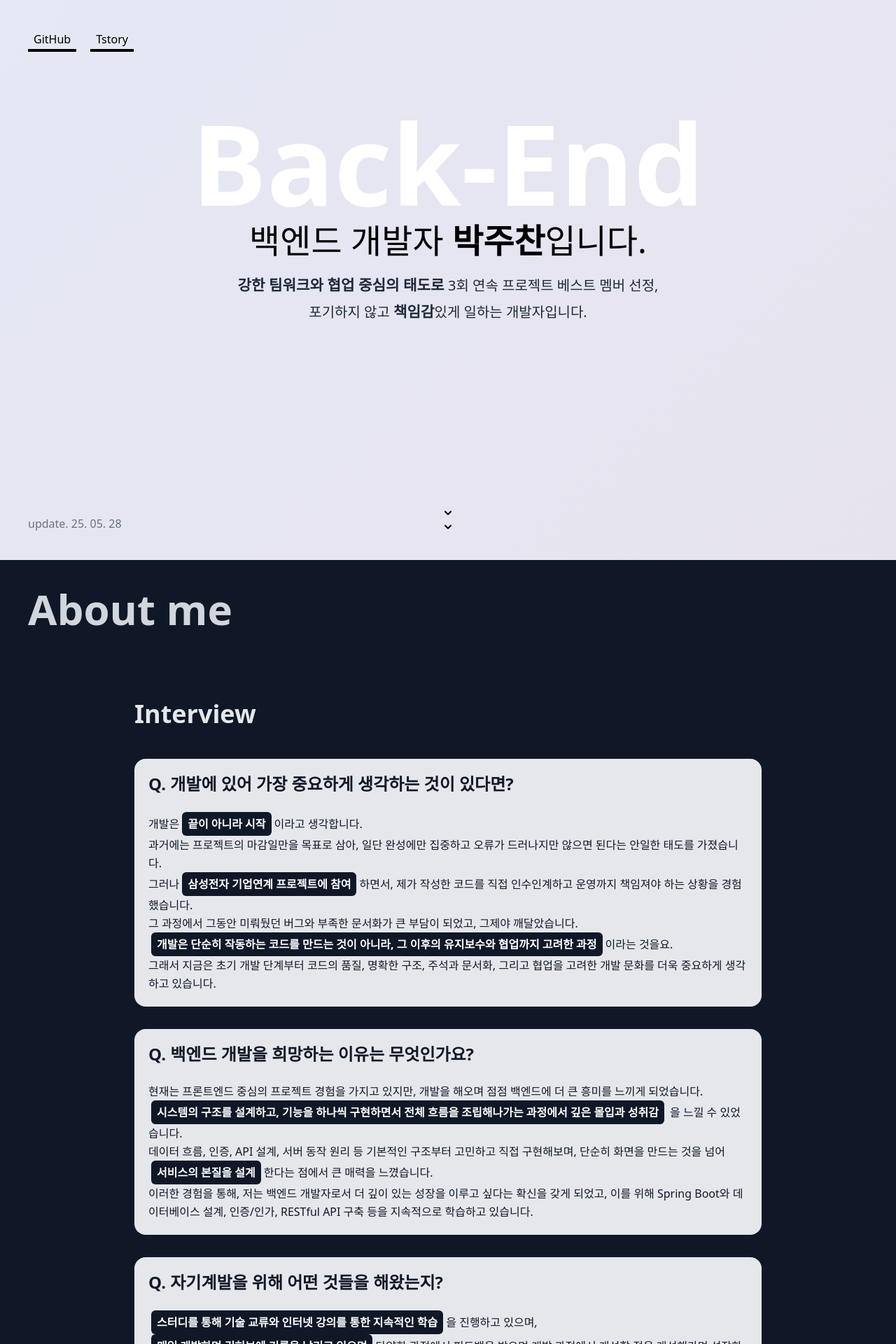
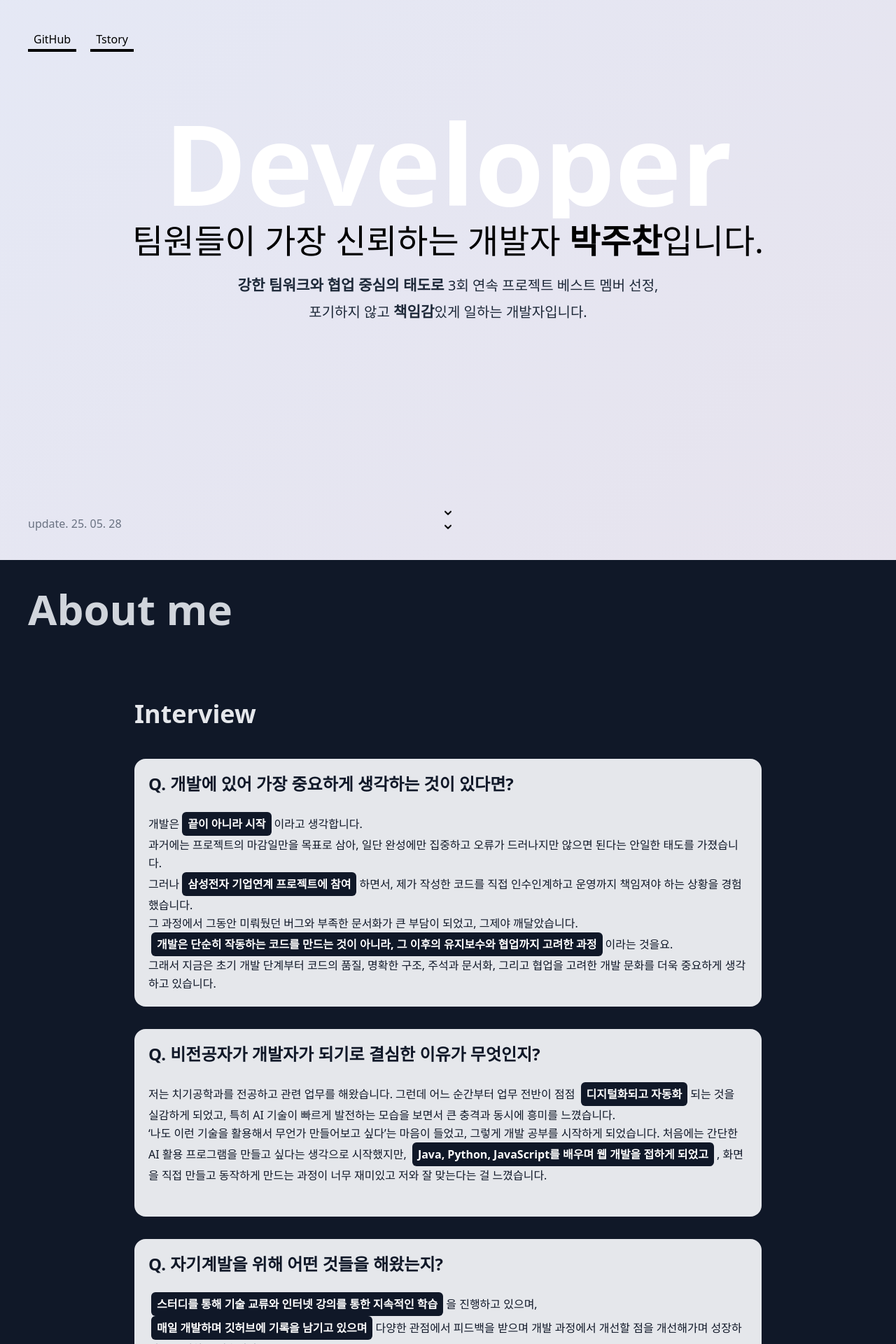
Before and after one commit to p990805/Portfolio, a React (Vite) app in the folder portfolio/: page / in a window 1280 px wide. Shown: the top 1920 px of the page at 70% size. Built offline with nearby package versions, Linux system fonts and the light colour scheme.

Commit message:
[FE] Design : 포트폴리오 내용 변경

```diff
--- a/portfolio/src/pages/AboutPage.jsx
+++ b/portfolio/src/pages/AboutPage.jsx
@@ -83,14 +83,14 @@ const AboutPage = () => {
               </div>
 
               <div className="relative text-base mb-5 bg-gray-200 text-gray-900 p-5 rounded-2xl">
-                <h5 className="text-2xl font-bold pb-6">Q. 백엔드 개발을 희망하는 이유는 무엇인가요?</h5>
+                <h5 className="text-2xl font-bold pb-6">Q. 비전공자가 개발자가 되기로 결심한 이유가 무엇인지?</h5>
                 <p className="leading-relaxed">
-                    현재는 프론트엔드 중심의 프로젝트 경험을 가지고 있지만, 개발을 해오며 점점 백엔드에 더 큰 흥미를 느끼게 되었습니다.<br/>
-                    <span className="inline-block bg-gray-900 text-white px-2 py-1 rounded-md font-bold mx-1">시스템의 구조를 설계하고, 기능을 하나씩 구현하면서 전체 흐름을 조립해나가는 과정에서 깊은 몰입과 성취감</span> 을 느낄 수 있었습니다.<br/>
-                    데이터 흐름, 인증, API 설계, 서버 동작 원리 등 기본적인 구조부터 고민하고 직접 구현해보며, 단순히 화면을 만드는 것을 넘어 <span className="inline-block bg-gray-900 text-white px-2 py-1 rounded-md font-bold mx-1">서비스의 본질을 설계 </span>한다는 점에서 큰 매력을 느꼈습니다.<br/>
-                    이러한 경험을 통해, 저는 백엔드 개발자로서 더 깊이 있는 성장을 이루고 싶다는 확신을 갖게 되었고, 이를 위해 Spring Boot와 데이터베이스 설계, 인증/인가, RESTful API 구축 등을 지속적으로 학습하고 있습니다.
+                  저는 치기공학과를 전공하고 관련 업무를 해왔습니다. 그런데 어느 순간부터 업무 전반이 점점 <span className="inline-block bg-gray-900 text-white px-2 py-1 rounded-md font-bold mx-1">디지털화되고 자동화</span>되는 것을 실감하게 되었고, 특히 AI 기술이 빠르게 발전하는 모습을 보면서 큰 충격과 동시에 흥미를 느꼈습니다.<br/>
+                  ‘나도 이런 기술을 활용해서 무언가 만들어보고 싶다’는 마음이 들었고, 그렇게 개발 공부를 시작하게 되었습니다. 처음에는 간단한 AI 활용 프로그램을 만들고 싶다는 생각으로 시작했지만, <span className="inline-block bg-gray-900 text-white px-2 py-1 rounded-md font-bold mx-1">Java, Python, JavaScript를 배우며 웹 개발을 접하게 되었고</span>, 화면을 직접 만들고 동작하게 만드는 과정이 너무 재미있고 저와 잘 맞는다는 걸 느꼈습니다.<br/>
+                  <br/>
                 </p>
               </div>
+
 
               <div className="relative text-base mb-5 bg-gray-200 text-gray-900 p-5 rounded-tl-2xl rounded-tr-2xl rounded-bl-2xl">
                 <h5 className="text-2xl font-bold pb-6">Q. 자기계발을 위해 어떤 것들을 해왔는지?</h5>
@@ -111,9 +111,9 @@ const AboutPage = () => {
                 {[
                   { name: "JAVA", rating: 3.0, description: "알고리즘 문제 해결과 백엔드 개발에 주로 사용하는 언어입니다. 객체지향 설계에 익숙하며, Spring Boot 기반의 웹 애플리케이션을 개발할 수 있습니다."},
                   { name: 'Python', rating: 2.8, description: "초기에 개발을 배울 때 사용한 언어이며, PyQt 라이브러리를 활용해 삼성전자 기업연계 프로젝트를 수행한 경험이 있습니다." },
-                  { name: 'JavaScript', rating: 2.5, description: "ES6+ 문법을 활용해 개발할 수 있으며, 백엔드 API를 연동하고 React 프레임워크를 이용한 프로젝트 경험이 있습니다." },
+                  { name: 'JavaScript', rating: 3.0, description: "ES6+ 문법을 활용해 개발할 수 있으며, 백엔드 API를 연동하고 React 프레임워크를 이용한 프로젝트 경험이 있습니다." },
                   { name: 'Spring Boot', rating: 3.0, description: "주력 프레임워크로 사용하고 있으며, Spring Security를 활용해 JWT 및 OAuth 2.0 기반 인증 기능을 구현한 경험이 있습니다. 현재도 Spring 기반 프로젝트를 진행 중입니다." },
-                  { name: 'React', rating: 3.0, description: "컴포넌트 기반 아키텍처로 프로젝트를 개발하였으며, 주요 React Hook과 Redux Toolkit을 활용한 상태 관리 경험이 있습니다." },
+                  { name: 'React', rating: 3.3, description: "컴포넌트 기반 아키텍처로 프로젝트를 개발하였으며, 주요 React Hook과 Redux Toolkit을 활용한 상태 관리 경험이 있습니다." },
                   { name: 'Git', rating: 3.0, description: '프로젝트를 진행하면서 Gitlab과 Github를 이용하였으며 Git을 활용한 버전 관리와 협업, 브랜치 전략을 이해하고 실무에 적용합니다.' },
                   { name: 'JIRA', rating: 3.0, description: "애자일 방식의 프로젝트 관리 도구로 Jira를 활용하여 스토리 포인트 기반의 작업 분배와 번다운 차트를 통한 진행 상황 시각화를 수행하였습니다. 팀 내 커뮤니케이션, 우선순위 관리, 스프린트 운영 등 전반적인 협업 프로세스를 경험하였습니다." },
                 ].map((skill, index) => (
--- a/portfolio/src/pages/MainPage.jsx
+++ b/portfolio/src/pages/MainPage.jsx
@@ -48,10 +48,10 @@ const MainPage = () => {
       <section className="absolute top-50 flex items-center flex-col mb-20 w-full mt-[calc(100vh-85vh)] max-sm:mt-[calc(100vh-90vh)]">
         <div className="relative w-full">
           <h2 className="text-5xl text-black font-normal mb-6 relative z-10 w-full text-center max-sm:text-xl max-lg:text-3xl">
-            백엔드 개발자 <strong className="font-black">박주찬</strong>입니다.
+            팀원들이 가장 신뢰하는 개발자 <strong className="font-black">박주찬</strong>입니다.
             <div className="absolute z-[-1] top-0 left-1/2 w-full overflow-hidden translate-y-[-105%] translate-x-[-50%]">
               <p className="text-[10rem] font-black text-white leading-[1] max-sm:text-[4rem] max-lg:text-[6rem] select-none">
-                Back-End
+                Developer
               </p>
             </div>
           </h2>
```
Also changed, not shown: portfolio/src/assets/images/portfolio.svg.
